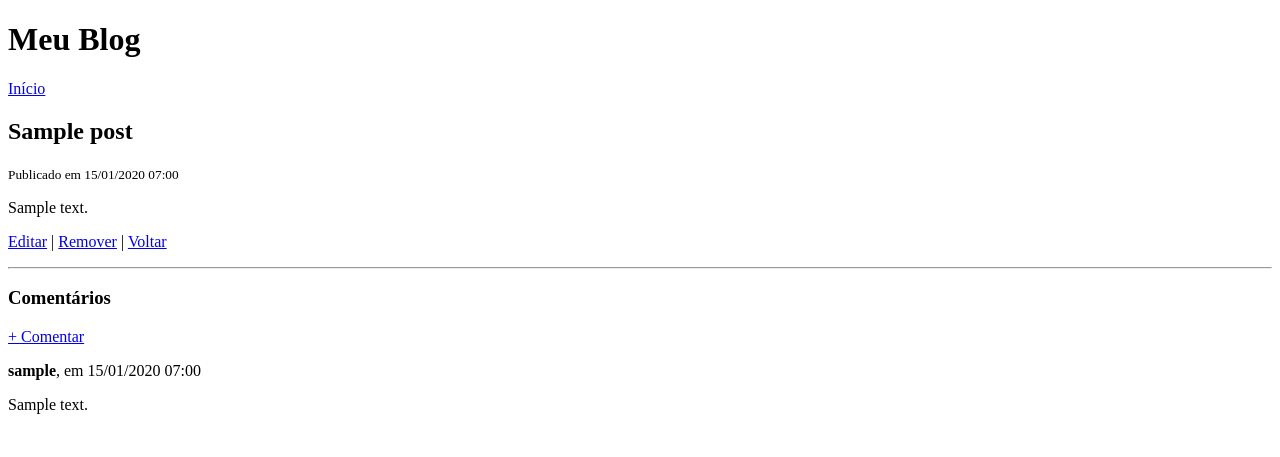
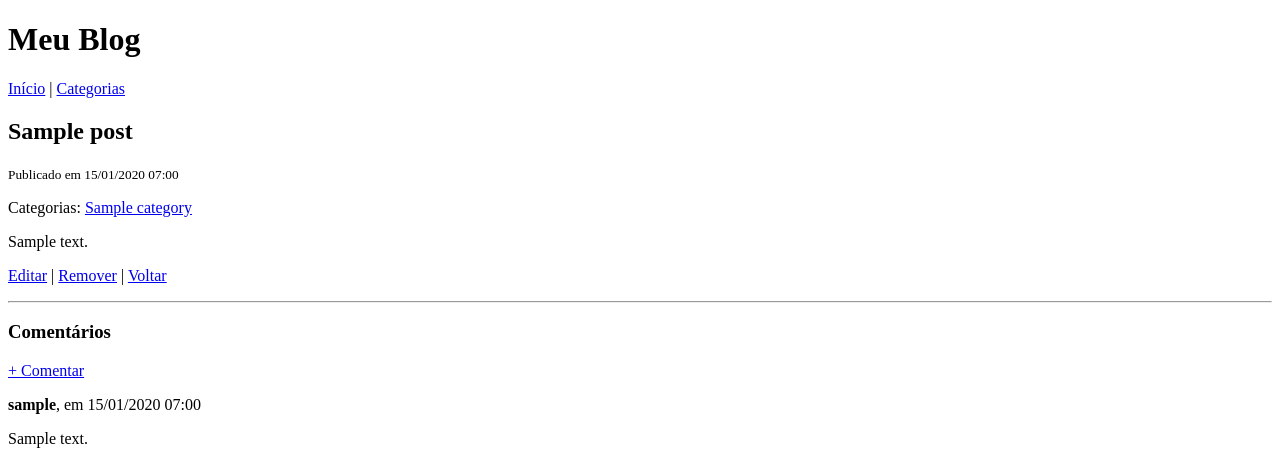
Before and after one commit to felipegg4-web/blog-django, a Django app: page /post/1/ in a window 1280 px wide. Shown: the top 457 px of the page. Run offline with Django 5.2, Linux system fonts and the light colour scheme; tables that the repository leaves empty hold one stand-in row (values such as "Sample post").

Commit message:
Sistema de categorias

```diff
--- a/blog/admin.py
+++ b/blog/admin.py
@@ -1,5 +1,6 @@
 from django.contrib import admin
-from .models import Post, Comment
+from .models import Post, Comment, Category
 
 admin.site.register(Post)
 admin.site.register(Comment)
+admin.site.register(Category)
--- a/blog/models.py
+++ b/blog/models.py
@@ -4,10 +4,22 @@ from django.urls import reverse
 from django.utils import timezone
 
 
+class Category(models.Model):
+    name = models.CharField(max_length=100)
+    description = models.TextField()
+
+    class Meta:
+        verbose_name_plural = 'categories'
+
+    def __str__(self):
+        return self.name
+
+
 class Post(models.Model):
     title = models.CharField(max_length=200)
     content = models.TextField()
     date = models.DateTimeField(default=timezone.now)
+    categories = models.ManyToManyField(Category, related_name='posts', blank=True)
 
     class Meta:
         ordering = ['-date']
--- a/blog/templates/base.html
+++ b/blog/templates/base.html
@@ -8,7 +8,8 @@
     <header>
         <h1>Meu Blog</h1>
         <nav>
-            <a href="{% url 'post_list' %}">Início</a>
+            <a href="{% url 'post_list' %}">Início</a> |
+            <a href="{% url 'category_list' %}">Categorias</a>
         </nav>
     </header>
 
--- a/blog/templates/blog/post_detail.html
+++ b/blog/templates/blog/post_detail.html
@@ -5,6 +5,15 @@
 {% block content %}
 <h2>{{ post.title }}</h2>
 <p><small>Publicado em {{ post.date|date:"d/m/Y H:i" }}</small></p>
+
+<p>
+    Categorias:
+    {% for category in post.categories.all %}
+        <a href="{% url 'category_detail' category.pk %}">{{ category.name }}</a>{% if not forloop.last %}, {% endif %}
+    {% empty %}
+        nenhuma
+    {% endfor %}
+</p>
 
 <div>{{ post.content|safe }}</div>
 
--- a/blog/urls.py
+++ b/blog/urls.py
@@ -8,4 +8,6 @@ urlpatterns = [
     path('post/<int:pk>/edit/', views.PostUpdateView.as_view(), name='post_update'),
     path('post/<int:pk>/delete/', views.PostDeleteView.as_view(), name='post_delete'),
     path('post/<int:pk>/comment/', views.comment_create, name='comment_create'),
+    path('categories/', views.CategoryListView.as_view(), name='category_list'),
+    path('category/<int:pk>/', views.category_detail, name='category_detail'),
 ]
--- a/blog/views.py
+++ b/blog/views.py
@@ -1,7 +1,7 @@
 from django.shortcuts import render, get_object_or_404, redirect
 from django.urls import reverse_lazy
 from django.views.generic import ListView, DetailView, CreateView, UpdateView, DeleteView
-from .models import Post
+from .models import Post, Category
 from .forms import PostForm, CommentForm
 
 
@@ -46,3 +46,15 @@ def comment_create(request, pk):
     else:
         form = CommentForm()
     return render(request, 'blog/comment_form.html', {'form': form, 'post': post})
+
+
+class CategoryListView(ListView):
+    model = Category
+    template_name = 'blog/category_list.html'
+    context_object_name = 'categories'
+
+
+def category_detail(request, pk):
+    category = get_object_or_404(Category, pk=pk)
+    posts = category.posts.all()
+    return render(request, 'blog/post_list.html', {'posts': posts, 'category': category})
```
Also changed, not shown: blog/templates/blog/category_list.html (added, +15 -0 lines), blog/templates/blog/post_list.html (+8 -2 lines), blog/migrations/0003_category_post_categories.py (added).
